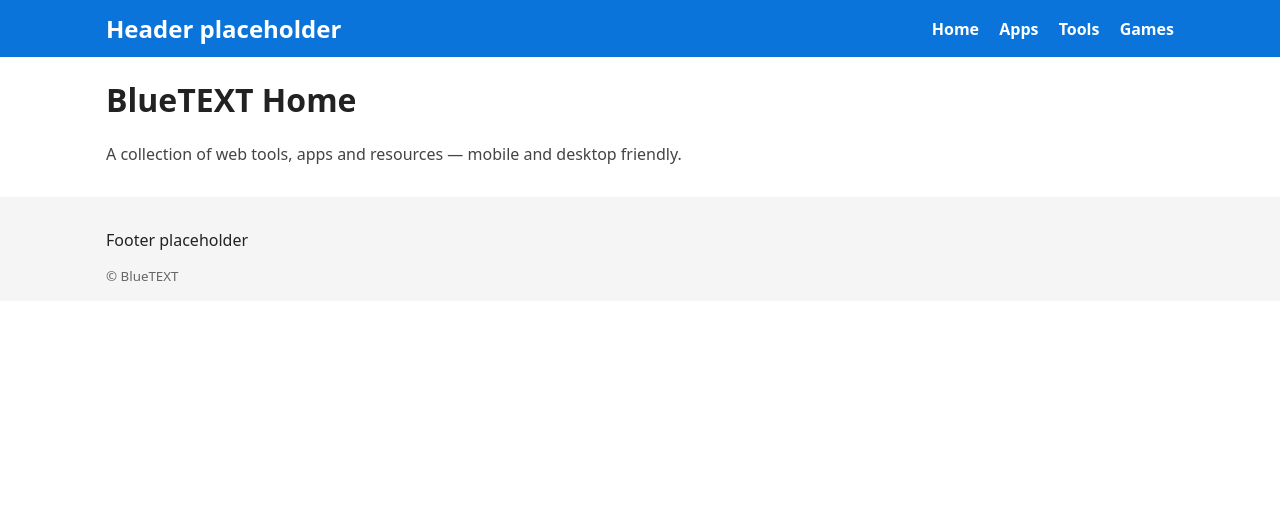
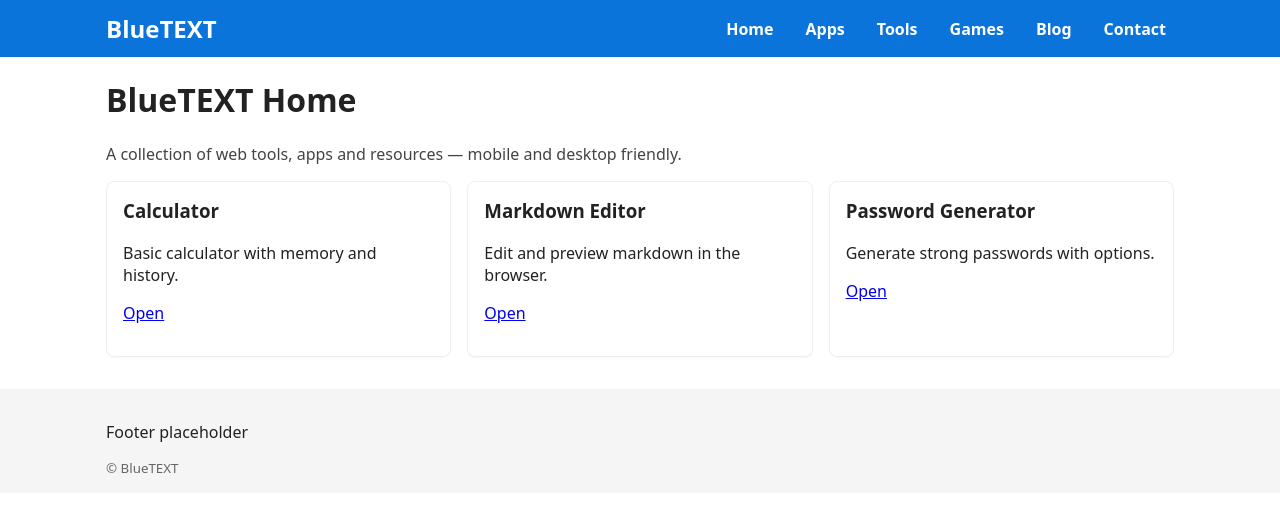
Before and after one commit to mTulsiram/BlueTEXT, a website: page index.html in a window 1280 px wide. Drawn offline with Linux system fonts and the light colour scheme.

Commit message:
Add responsive hamburger nav, nav toggle script, cards layout on home, and styles

```diff
--- a/components/header.html
+++ b/components/header.html
@@ -1,11 +1,16 @@
 <header>
-	<div class="container">
-		<h1>Header placeholder</h1>
-		<nav>
+		<div class="container header-row">
+			<div class="brand">
+				<h1>BlueTEXT</h1>
+			</div>
+			<button id="nav-toggle" aria-label="Toggle navigation">☰</button>
+			<nav id="site-nav" class="site-nav" aria-label="Main navigation">
 				<a href="/">Home</a>
 				<a href="/apps/">Apps</a>
 				<a href="/tools/">Tools</a>
 				<a href="/games/">Games</a>
+				<a href="/blog/">Blog</a>
+				<a href="/contact.html">Contact</a>
 			</nav>
 		</div>
 </header>
--- a/index.html
+++ b/index.html
@@ -15,11 +15,29 @@
 			<main class="container">
 				<h1>BlueTEXT Home</h1>
 				<p class="lead">A collection of web tools, apps and resources — mobile and desktop friendly.</p>
+					<section class="cards" aria-label="Featured tools">
+						<article class="card">
+							<h3>Calculator</h3>
+							<p>Basic calculator with memory and history.</p>
+							<p><a href="/tools/calculator.html">Open</a></p>
+						</article>
+						<article class="card">
+							<h3>Markdown Editor</h3>
+							<p>Edit and preview markdown in the browser.</p>
+							<p><a href="/tools/markdown-editor.html">Open</a></p>
+						</article>
+						<article class="card">
+							<h3>Password Generator</h3>
+							<p>Generate strong passwords with options.</p>
+							<p><a href="/tools/password-generator.html">Open</a></p>
+						</article>
+					</section>
 			</main>
 		<div id="footer">{footer}</div>
 
-		<!-- Include injection (tries several relative paths) -->
-		<script src="scripts/includes.js" defer></script>
-		<script src="scripts/main.js" defer></script>
+			<!-- Include injection (tries several relative paths) -->
+			<script src="scripts/includes.js" defer></script>
+			<script src="scripts/nav.js" defer></script>
+			<script src="scripts/main.js" defer></script>
 	</body>
 </html>
--- /dev/null
+++ b/scripts/nav.js
@@ -0,0 +1,29 @@
+// Nav toggle and simple lazy-loader
+(function(){
+  'use strict';
+  function toggleNav(){
+    var nav = document.getElementById('site-nav');
+    if(!nav) return;
+    var open = nav.style.display === 'flex' || nav.classList.contains('open');
+    if(open){ nav.style.display = ''; nav.classList.remove('open'); }
+    else{ nav.style.display = 'flex'; nav.classList.add('open'); }
+  }
+
+  document.addEventListener('click', function(e){
+    var btn = e.target.closest('#nav-toggle');
+    if(btn) { e.preventDefault(); toggleNav(); }
+  });
+
+  // Simple lazy images using data-src
+  function lazyLoad(){
+    var imgs = document.querySelectorAll('img[data-src]');
+    imgs.forEach(function(img){
+      if(img.dataset.src && img.getBoundingClientRect().top < window.innerHeight + 200){
+        img.src = img.dataset.src; delete img.dataset.src;
+      }
+    });
+  }
+  window.addEventListener('scroll', lazyLoad);
+  window.addEventListener('resize', lazyLoad);
+  document.addEventListener('DOMContentLoaded', lazyLoad);
+})();
--- a/styles/main.css
+++ b/styles/main.css
@@ -27,6 +27,19 @@ header{background:var(--accent);color:#fff;padding:.75rem 0}
 header .container{display:flex;align-items:center;justify-content:space-between}
 header h1{font-size:1.125rem;margin:0}
 
+/* Header row and nav */
+.header-row{display:flex;align-items:center;gap:1rem}
+.brand{flex:0 0 auto}
+#nav-toggle{display:inline-block;background:transparent;border:0;color:#fff;font-size:1.5rem;padding:.25rem}
+.site-nav{display:none;flex:1 1 auto;justify-content:flex-end}
+.site-nav a{color:#fff;text-decoration:none;margin-left:1rem;padding:.25rem .5rem;border-radius:4px}
+.site-nav a:hover{background:rgba(255,255,255,0.08)}
+
+@media(min-width:768px){
+	#nav-toggle{display:none}
+	.site-nav{display:flex}
+}
+
 nav{margin-left:1rem}
 nav a{color:inherit;text-decoration:none;margin-left:1rem;font-weight:600}
 
@@ -54,3 +67,15 @@ footer{background:#f5f5f5;padding:1rem 0;margin-top:2rem}
 
 /* Improve images */
 img{max-width:100%;height:auto;display:block}
+
+/* Home cards */
+.cards{display:grid;grid-template-columns:repeat(1,1fr);gap:1rem}
+.card{background:#fff;border:1px solid #eee;padding:1rem;border-radius:8px;box-shadow:0 1px 2px rgba(0,0,0,0.03)}
+.card h3{margin-top:0}
+
+@media(min-width:640px){
+	.cards{grid-template-columns:repeat(2,1fr)}
+}
+@media(min-width:1024px){
+	.cards{grid-template-columns:repeat(3,1fr)}
+}
```
Lines whose indentation alone changed are shown as unchanged.
